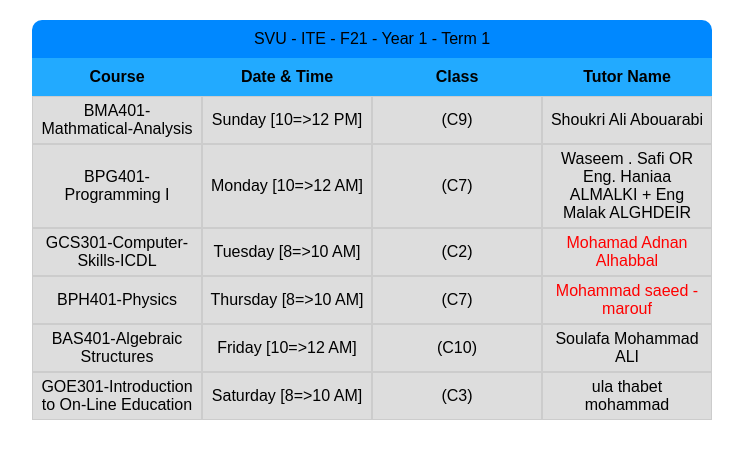
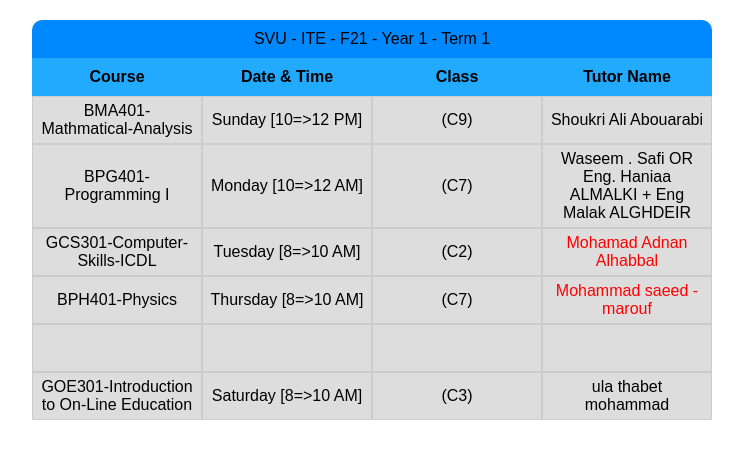
Before and after one commit to Allsknder/SVU-ITE, a plain HTML site: page index.html in a window 1280 px wide. Shown: the whole page, without its empty margins (268-1011 px from the left). Drawn offline with Linux system fonts and the light colour scheme.

Commit message:
Return the changes

```diff
--- a/master.css
+++ b/master.css
@@ -26,6 +26,6 @@ table td {
 .coordinator {
     color: red;
 }
-/* .Disabled {
+.Disabled {
     color: #ddd;
-} */
+}
```
